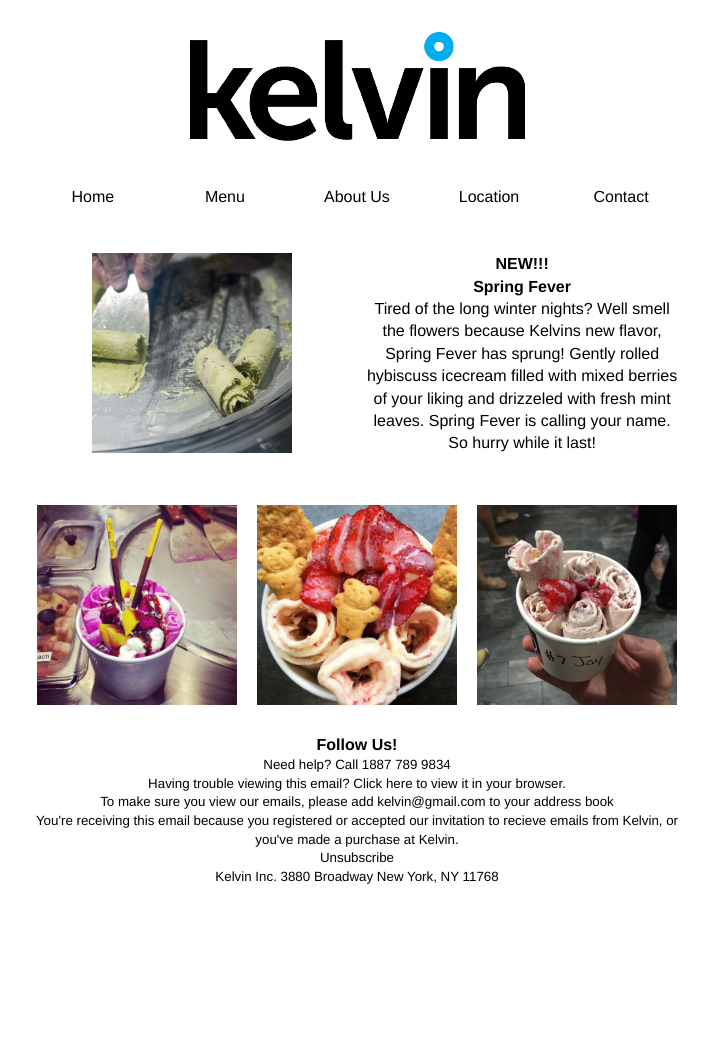
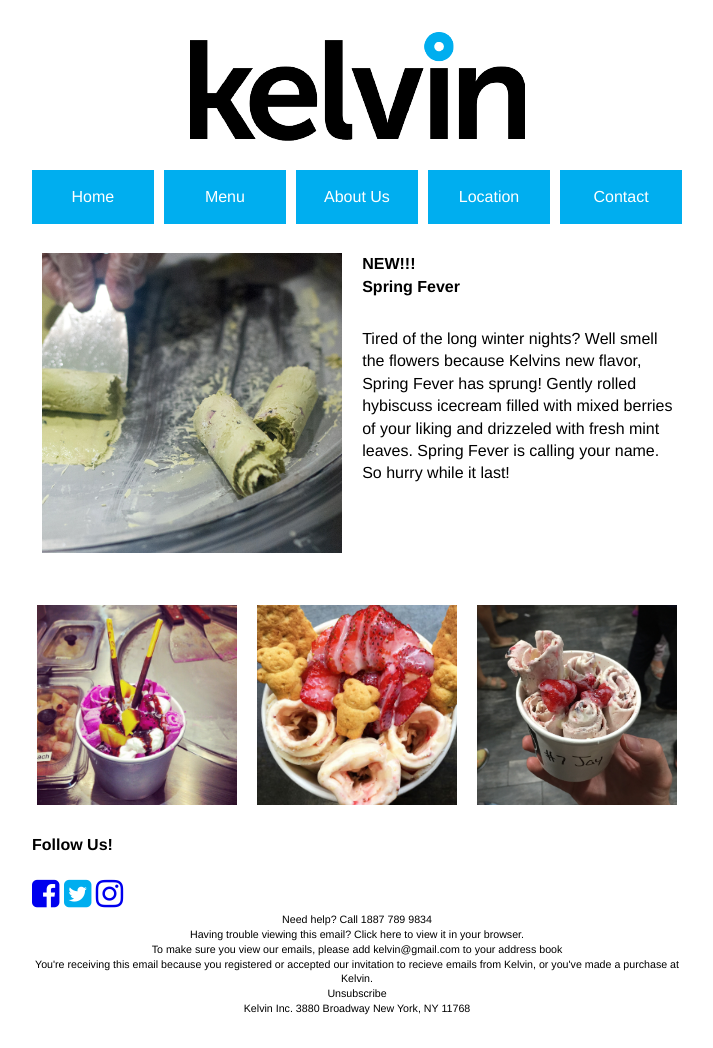
Before and after one commit to gabriellechang/gabriellechang.github.io, a plain HTML site: page project2_email/index.html in a window 1280 px wide. Shown: the whole page, without its empty margins (283-996 px from the left). Before the commit the page ends 919 px from the top, so only its background shows below. Drawn offline with Linux system fonts and the light colour scheme.

Commit message:
Updated Code

```diff
--- a/project2_email/css/5cols.css
+++ b/project2_email/css/5cols.css
@@ -1,10 +1,6 @@
 /*  GRID OF FIVE   ============================================================================= */
 
 .col {background-color:none;padding:1em 0; text-align:center;}
-
-div.colorblue {
-	background-color:#A0E4EE;
-}
 
 .span_5_of_5 {
 	width: 100%;
--- a/project2_email/index.html
+++ b/project2_email/index.html
@@ -14,6 +14,9 @@
     <link rel="stylesheet" href="css/3cols.css" media="all">
 	<link rel="stylesheet" href="css/5cols.css" media="all">
     <link rel="stylesheet" href="style.css" media="all">
+    <!--Font Awesome-->
+    <link rel="stylesheet" href="https://maxcdn.bootstrapcdn.com/font-awesome/4.5.0/css/font-awesome.min.css">
+
 
 
 
@@ -24,8 +27,8 @@
                 <div class="container">
 				<img src="kelvinlogo.png" class="center">
                 <br>
-				<div class="section group">
-                <div class="colorblue">
+				<div id="bluebg" class="section group">
+
 					<div class="col span_1_of_5">
 					Home
 					</div>
@@ -41,21 +44,21 @@
 					<div class="col span_1_of_5">
 					Contact
 					</div>
-				</div>
+
                 </div>
 
                 <div class="none">
                 <div class="section group">
 					<div class="col span_1_of_2">
                     	<div class="img">
-						<img src="instagram3.jpg" alt="matcha" width="200" height="200">
+						<img src="instagram3.jpg" alt="matcha" width="300" height="300">
                     	</div>
 					</div>
 					<div class="col span_1_of_2">
-					<h1> NEW!!! <br>
-                    Spring Fever <br></h1>
+					<h2> NEW!!! <br>
+                    Spring Fever <br></h2>
 
-                    <p>Tired of the long winter nights? Well smell the flowers because Kelvins new flavor, Spring Fever has sprung! Gently rolled hybiscuss icecream filled with mixed berries of your liking and drizzeled with fresh mint leaves. Spring Fever is calling your name. So hurry while it last! </p>
+                    <p class="left">Tired of the long winter nights? Well smell the flowers because Kelvins new flavor, Spring Fever has sprung! Gently rolled hybiscuss icecream filled with mixed berries of your liking and drizzeled with fresh mint leaves. Spring Fever is calling your name. So hurry while it last! </p>
 					</div>
 				</div>
                 </div>
@@ -71,12 +74,16 @@
 
                     <div class="col span_1_of_3">
 					<img src="instagram4.jpg" alt="icecream3" width="200" height="200">
+                   </div>
 
-
-						</div>
                  </div>
 
-               	<h1>Follow Us!</h1>
+               	<h1>Follow Us!</h1><br>
+                <a href="https://www.facebook.com"><i class="fa fa-facebook-square fa-2x"></i></a>
+                <a href="https://www.twitter.com"><i class="fa fa-twitter-square fa-2x"></i></a>
+                <a href="https://www.instagram.com"> <i class="fa fa-instagram fa-2x"></i></a>
+
+				<br>
                 <p class="center">
                 Need help? Call 1887 789 9834<br>
                 Having trouble viewing this email? Click here to view it in your browser.<br>
@@ -86,8 +93,8 @@
                 Kelvin Inc. 3880 Broadway New York, NY 11768
                  </p>
 
-               </div>
 
+         </div>
 
 </body>
 </html>
--- a/project2_email/style.css
+++ b/project2_email/style.css
@@ -1,3 +1,4 @@
+
 img.center {
   display: block;
   margin:0 auto;
@@ -6,7 +7,7 @@
 
 p.center{
 	text-align:center;
-	font-size:10pt;
+	font-size:8pt;
 }
 
 .container{
@@ -14,6 +15,32 @@
 	margin:0 auto;
 }
 
-h1 {
-	text-align:center;
+h2 {
+	text-align:left;
 }
+
+p.left {
+	padding-top:30px;
+	text-align:left;
+}
+
+#bluebg .col {
+	background:#00AEEF;
+	color:white;
+	}
+
+a:link i.fa-twitter-square{
+	color:#00AEEF;
+}
+
+a:visited i.fa-twitter-square{
+	color:#00AEEF;
+}
+
+a:hover i.fa-twitter-square{
+	color:#00AEEF;
+}
+
+a:active i.fa-twitter-square{
+	color:#00AEEF;
+}
```
